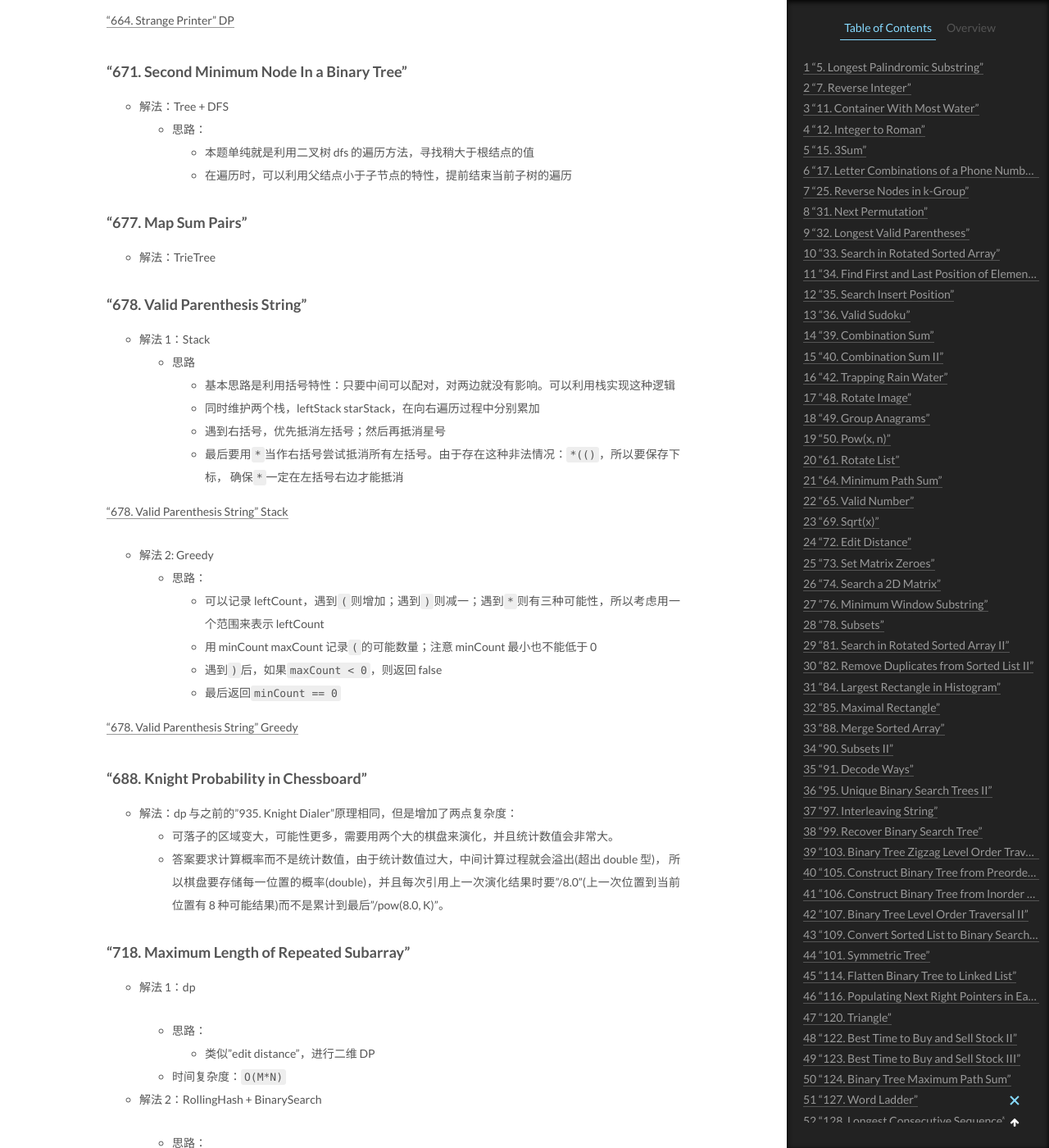
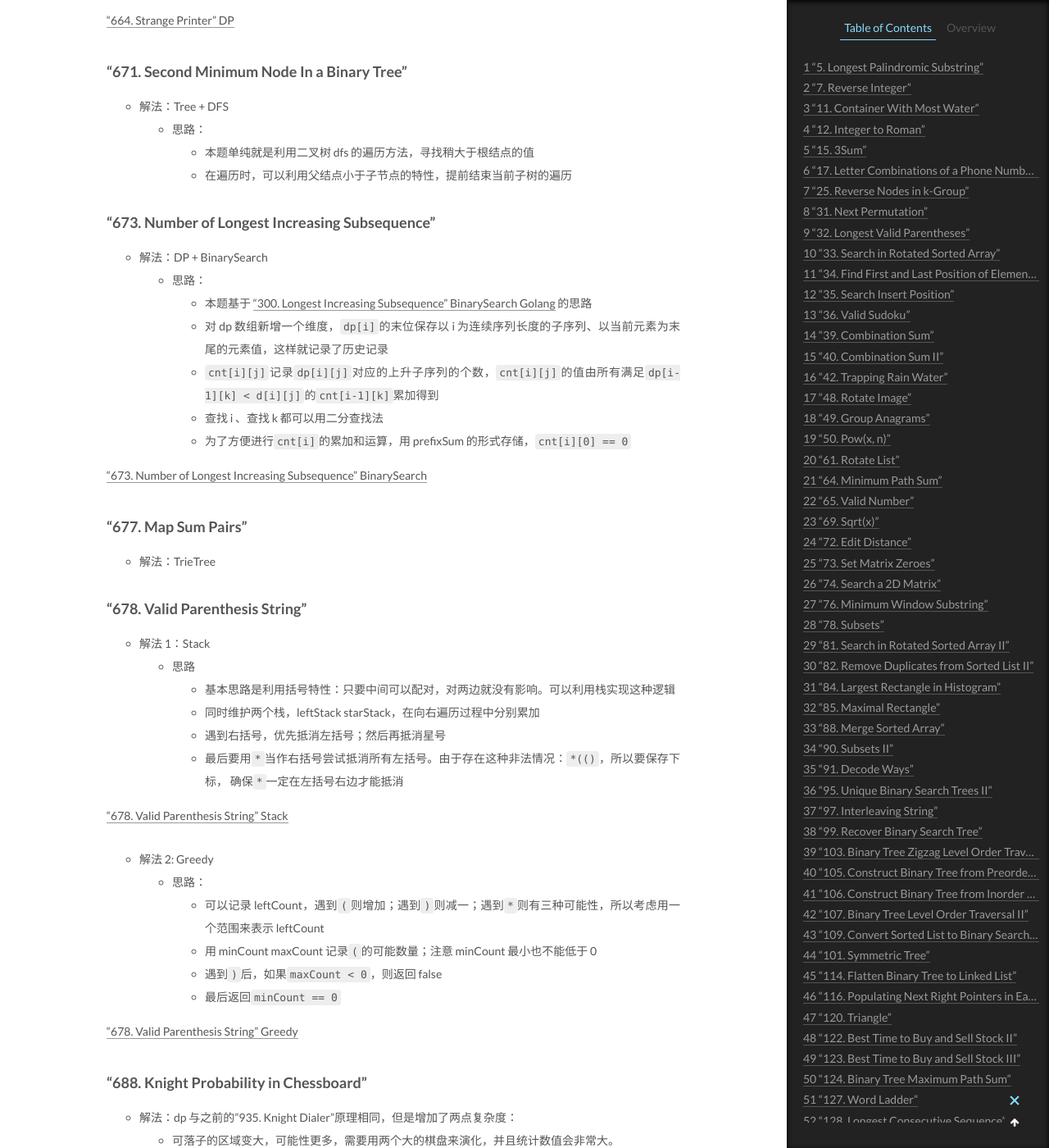
Before and after one commit to CodeHunter2006/CodeHunter2006.github.io, a Jekyll site: the page built from _posts/2020-12-27-LeetCode_Question_Category.md, in a window 1280 px wide and 1400 px high, scrolled down 59252 px. Shown: the whole window at 82% size. Built offline with Jekyll 4.4.1, drawn with Linux system fonts in a browser that asks for light colours; formulas are drawn with MathJax 3.

Commit message:
[doc]: add contents.

```diff
--- a/_posts/2020-12-27-LeetCode_Question_Category.md
+++ b/_posts/2020-12-27-LeetCode_Question_Category.md
@@ -2093,6 +2093,18 @@ tags: Algorithm Leetcode
   - 思路：
     - 本题单纯就是利用二叉树 dfs 的遍历方法，寻找稍大于根结点的值
     - 在遍历时，可以利用父结点小于子节点的特性，提前结束当前子树的遍历
+
+### "673. Number of Longest Increasing Subsequence"
+
+- 解法：DP + BinarySearch
+  - 思路：
+    - 本题基于 ["300. Longest Increasing Subsequence" BinarySearch Golang]() 的思路
+    - 对 dp 数组新增一个维度，`dp[i]`的末位保存以 i 为连续序列长度的子序列、以当前元素为末尾的元素值，这样就记录了历史记录
+    - `cnt[i][j]`记录`dp[i][j]`对应的上升子序列的个数，`cnt[i][j]`的值由所有满足`dp[i-1][k] < d[i][j]`的`cnt[i-1][k]`累加得到
+    - 查找 i 、查找 k 都可以用二分查找法
+    - 为了方便进行`cnt[i]`的累加和运算，用 prefixSum 的形式存储，`cnt[i][0] == 0`
+
+["673. Number of Longest Increasing Subsequence" BinarySearch]()
 
 ### "677. Map Sum Pairs"
 
```
Also changed, not shown: _posts/2020-12-27-Algorithm_BinarySearch.md (+25 -0 lines).
